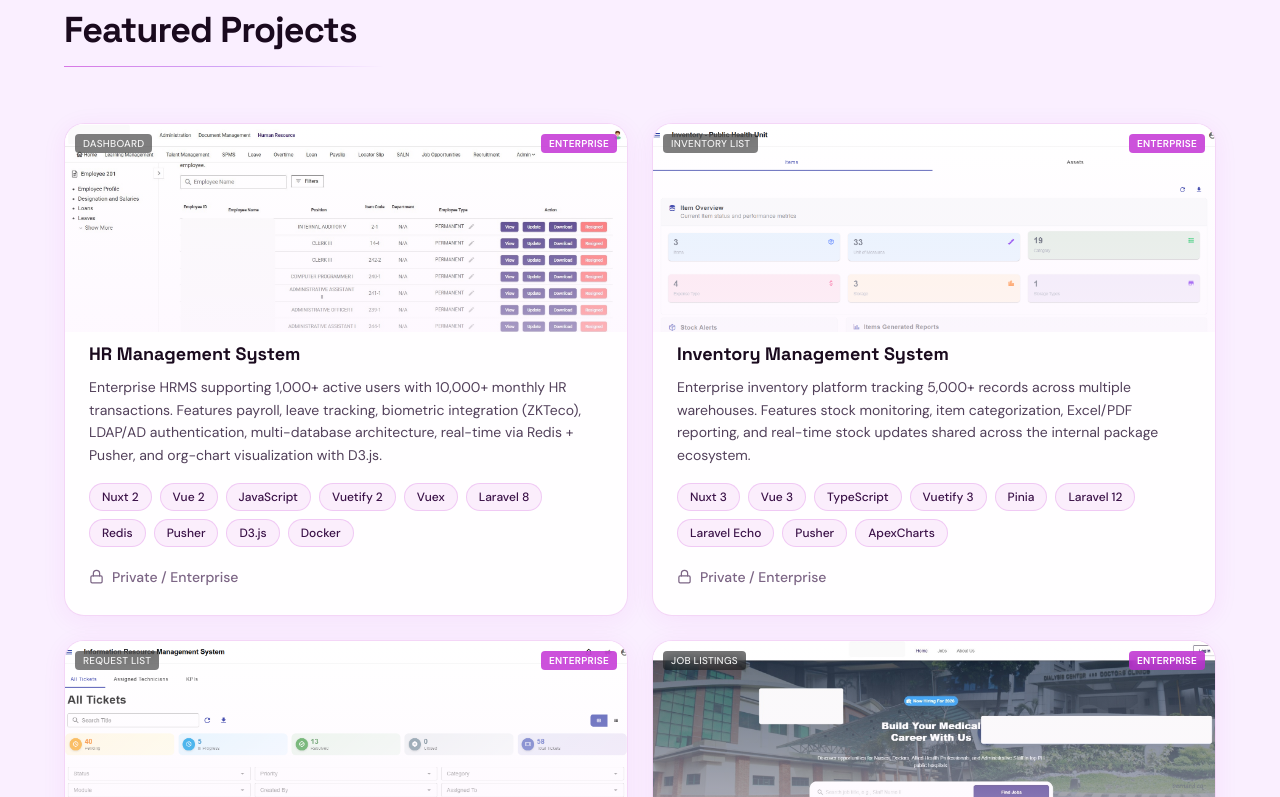
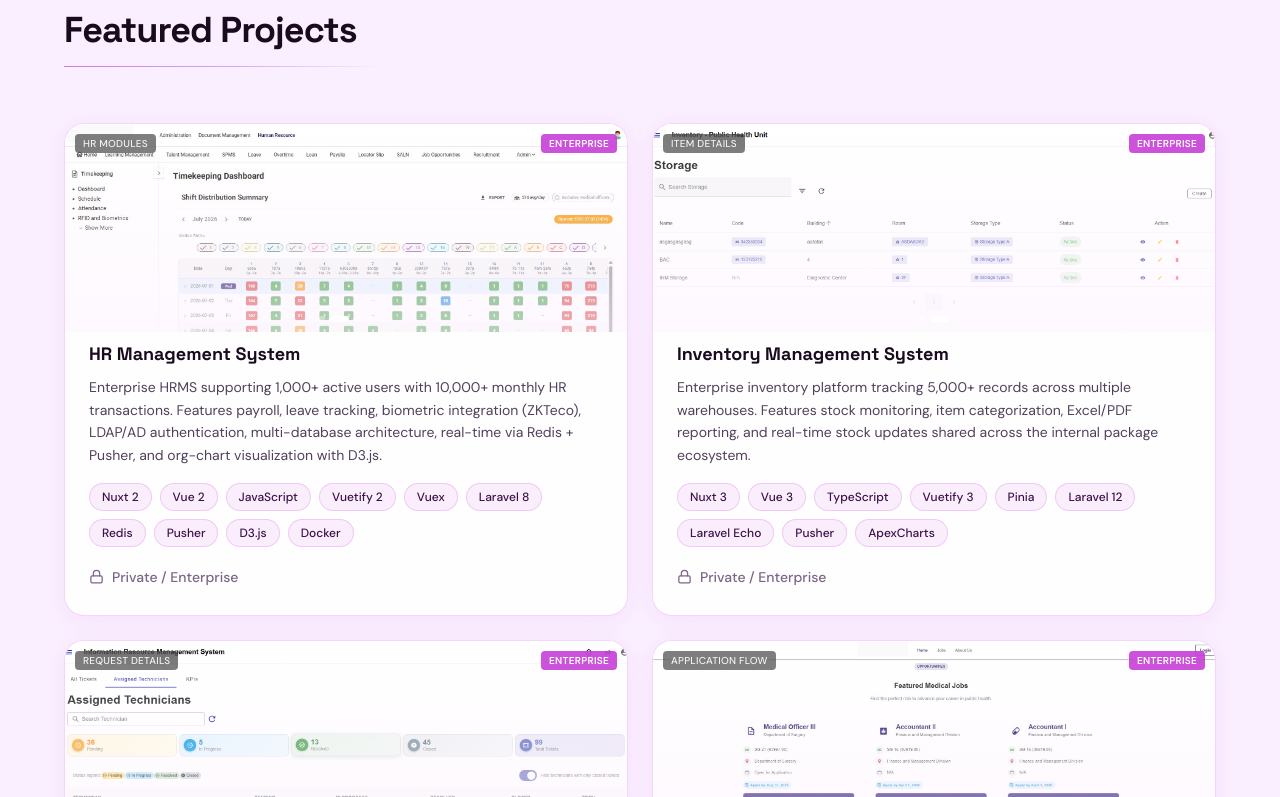
Before and after one commit to ilyzzaEvangelista/my-portfolio, a Vue app: page / in a window 1280 px wide. Shown: the part 3983-4780 px from the top of the page. Built offline with nearby package versions, Linux system fonts and the light colour scheme.

Commit message:
Add image carousel to project cards with auto-advance and dot navigation

```diff
--- a/src/components/Projects.vue
+++ b/src/components/Projects.vue
@@ -1,25 +1,36 @@
 <script setup lang="ts">
-import { ExternalLink, Lock } from '@lucide/vue'
-import lendingClient from '../assets/lending/LENDING-2.png'
-import lendingAdmin from '../assets/lending/LENDING-3.png'
-import dentalDashboard from '../assets/appointment/DENTAL-2.png'
-import dentalBooking from '../assets/appointment/DENTAL-3.png'
+import { ref, onMounted, onUnmounted } from 'vue'
+import { ExternalLink, Lock, ChevronLeft, ChevronRight } from '@lucide/vue'
+import SectionHeading from './SectionHeading.vue'
+
+import dental1 from '../assets/appointment/DENTAL-1.png'
+import dental2 from '../assets/appointment/DENTAL-2.png'
+import dental3 from '../assets/appointment/DENTAL-3.png'
+import dental4 from '../assets/appointment/DENTAL-4.png'
 import hr1 from '../assets/hr/1.jpg'
 import hr2 from '../assets/hr/2.jpg'
+import hr3 from '../assets/hr/3.jpg'
+import hr4 from '../assets/hr/4.jpg'
+import inventory1 from '../assets/inventory/1.png'
+import inventory2 from '../assets/inventory/2.png'
 import irms1 from '../assets/irms/image.png'
 import irms2 from '../assets/irms/image 2.png'
+import irms3 from '../assets/irms/image 3.png'
 import jobPortal1 from '../assets/job-portal/1.jpg'
 import jobPortal2 from '../assets/job-portal/2.jpg'
-import inventory1 from '../assets/inventory/1.png'
-import inventory2 from '../assets/inventory/2.png'
-import SectionHeading from './SectionHeading.vue'
+import jobPortal3 from '../assets/job-portal/3.jpg'
+import lending1 from '../assets/lending/LENDING-1.png'
+import lending2 from '../assets/lending/LENDING-2.png'
+import lending3 from '../assets/lending/LENDING-3.png'
 
 const projects = [
   {
-    image: hr1,
-    imageHover: hr2,
-    imageLabel: 'Dashboard',
-    imageHoverLabel: 'HR modules',
+    images: [
+      { src: hr1, label: 'Dashboard' },
+      { src: hr2, label: 'HR Modules' },
+      { src: hr3, label: 'Employee Records' },
+      { src: hr4, label: 'Reports' },
+    ],
     title: 'HR Management System',
     description:
       'Enterprise HRMS supporting 1,000+ active users with 10,000+ monthly HR transactions. Features payroll, leave tracking, biometric integration (ZKTeco), LDAP/AD authentication, multi-database architecture, real-time via Redis + Pusher, and org-chart visualization with D3.js.',
@@ -28,10 +39,10 @@ const projects = [
     badge: 'Enterprise',
   },
   {
-    image: inventory1,
-    imageHover: inventory2,
-    imageLabel: 'Inventory list',
-    imageHoverLabel: 'Item details',
+    images: [
+      { src: inventory1, label: 'Inventory List' },
+      { src: inventory2, label: 'Item Details' },
+    ],
     title: 'Inventory Management System',
     description:
       'Enterprise inventory platform tracking 5,000+ records across multiple warehouses. Features stock monitoring, item categorization, Excel/PDF reporting, and real-time stock updates shared across the internal package ecosystem.',
@@ -40,11 +51,12 @@ const projects = [
     badge: 'Enterprise',
   },
   {
-    image: irms1,
-    imageHover: irms2,
-    imageLabel: 'Request list',
-    imageHoverLabel: 'Request details',
-    title: 'Information Resource Management System',
+    images: [
+      { src: irms1, label: 'Request List' },
+      { src: irms2, label: 'Request Details' },
+      { src: irms3, label: 'Dashboard' },
+    ],
+    title: 'IT Resource Management System',
     description:
       'Enterprise IRMS handling 3,000+ IT service requests. Features ticket management, inventory tracking, real-time updates via Laravel Echo + Pusher, Excel/PDF exports, drag-and-drop workflows, and custom internal packages for Inventory and Issue management.',
     tags: ['Nuxt 3', 'Vue 3', 'TypeScript', 'Vuetify 3', 'Pinia', 'Laravel 12', 'Laravel Echo', 'Pusher', 'ApexCharts'],
@@ -52,10 +64,11 @@ const projects = [
     badge: 'Enterprise',
   },
   {
-    image: jobPortal1,
-    imageHover: jobPortal2,
-    imageLabel: 'Job listings',
-    imageHoverLabel: 'Application flow',
+    images: [
+      { src: jobPortal1, label: 'Job Listings' },
+      { src: jobPortal2, label: 'Application Flow' },
+      { src: jobPortal3, label: 'Dashboard' },
+    ],
     title: 'Job Portal',
     description:
       'Full-featured recruitment portal with job postings, applicant tracking, resume management, and onboarding workflows. Features real-time notifications via Laravel Reverb, OAuth2 authentication, payment integration with Xendit, and multi-language support.',
@@ -64,10 +77,11 @@ const projects = [
     badge: 'Enterprise',
   },
   {
-    image: lendingClient,
-    imageHover: lendingAdmin,
-    imageLabel: 'Customer portal',
-    imageHoverLabel: 'Admin dashboard',
+    images: [
+      { src: lending1, label: 'Landing Page' },
+      { src: lending2, label: 'Customer Portal' },
+      { src: lending3, label: 'Admin Dashboard' },
+    ],
     title: 'Lending System',
     description:
       'Full-stack loan application and repayment platform with customer and admin portals. Customers apply for loans with payslip upload, track amortization schedules, and submit payments.',
@@ -76,10 +90,12 @@ const projects = [
     badge: null,
   },
   {
-    image: dentalDashboard,
-    imageHover: dentalBooking,
-    imageLabel: 'Admin dashboard',
-    imageHoverLabel: 'Booking flow',
+    images: [
+      { src: dental1, label: 'Landing Page' },
+      { src: dental2, label: 'Admin Dashboard' },
+      { src: dental3, label: 'Booking Flow' },
+      { src: dental4, label: 'Appointments' },
+    ],
     title: 'Dental Clinic System',
     description:
       'Clinic appointment system with a public booking website and admin dashboard. Patients browse services and request appointments; admins manage schedules and audit logs.',
@@ -88,6 +104,38 @@ const projects = [
     badge: null,
   },
 ]
+
+const indices = ref<number[]>(projects.map(() => 0))
+const timers = ref<ReturnType<typeof setInterval>[]>([])
+
+function prev(i: number) {
+  indices.value[i] = (indices.value[i] - 1 + projects[i].images.length) % projects[i].images.length
+  resetTimer(i)
+}
+
+function next(i: number) {
+  indices.value[i] = (indices.value[i] + 1) % projects[i].images.length
+  resetTimer(i)
+}
+
+function goTo(i: number, dot: number) {
+  indices.value[i] = dot
+  resetTimer(i)
+}
+
+function startTimer(i: number) {
+  timers.value[i] = setInterval(() => {
+    indices.value[i] = (indices.value[i] + 1) % projects[i].images.length
+  }, 3500)
+}
+
+function resetTimer(i: number) {
+  clearInterval(timers.value[i])
+  startTimer(i)
+}
+
+onMounted(() => projects.forEach((_, i) => startTimer(i)))
+onUnmounted(() => timers.value.forEach(t => clearInterval(t)))
 </script>
 
 <template>
@@ -97,31 +145,27 @@ const projects = [
 
       <div class="grid md:grid-cols-2 gap-6">
         <article
-          v-for="project in projects"
+          v-for="(project, i) in projects"
           :key="project.title"
           class="glass-card overflow-hidden group hover:-translate-y-1"
         >
+          <!-- Carousel -->
           <div class="h-52 relative overflow-hidden bg-[var(--color-surface)]">
-            <img
-              :src="project.image"
-              :alt="`${project.title} — ${project.imageLabel}`"
-              class="project-screenshot transition-opacity duration-300 group-hover:opacity-0"
-            />
-            <img
-              :src="project.imageHover"
-              :alt="`${project.title} — ${project.imageHoverLabel}`"
-              class="project-screenshot absolute inset-0 opacity-0 transition-opacity duration-300 group-hover:opacity-100"
-            />
-            <span
-              class="absolute top-2.5 left-2.5 z-10 px-2 py-0.5 rounded text-[10px] font-medium tracking-wide uppercase bg-black/50 text-white/90 backdrop-blur-sm transition-opacity duration-300 group-hover:opacity-0"
-            >
-              {{ project.imageLabel }}
+            <!-- Slides -->
+            <template v-for="(img, j) in project.images" :key="j">
+              <img
+                :src="img.src"
+                :alt="`${project.title} — ${img.label}`"
+                class="project-screenshot absolute inset-0 transition-opacity duration-500"
+                :class="indices[i] === j ? 'opacity-100' : 'opacity-0'"
+              />
+            </template>
+
+            <!-- Slide label -->
+            <span class="absolute top-2.5 left-2.5 z-10 px-2 py-0.5 rounded text-[10px] font-medium tracking-wide uppercase bg-black/50 text-white/90 backdrop-blur-sm">
+              {{ project.images[indices[i]].label }}
             </span>
-            <span
-              class="absolute top-2.5 left-2.5 z-10 px-2 py-0.5 rounded text-[10px] font-medium tracking-wide uppercase bg-black/50 text-white/90 backdrop-blur-sm opacity-0 transition-opacity duration-300 group-hover:opacity-100"
-            >
-              {{ project.imageHoverLabel }}
-            </span>
+
             <!-- Enterprise badge -->
             <span
               v-if="project.badge"
@@ -129,9 +173,44 @@ const projects = [
             >
               {{ project.badge }}
             </span>
+
+            <!-- Prev / Next arrows (visible on hover) -->
+            <button
+              v-if="project.images.length > 1"
+              class="carousel-arrow left-2 opacity-0 group-hover:opacity-100"
+              aria-label="Previous"
+              @click.stop="prev(i)"
+            >
+              <ChevronLeft :size="16" />
+            </button>
+            <button
+              v-if="project.images.length > 1"
+              class="carousel-arrow right-2 opacity-0 group-hover:opacity-100"
+              aria-label="Next"
+              @click.stop="next(i)"
+            >
+              <ChevronRight :size="16" />
+            </button>
+
+            <!-- Dot indicators -->
+            <div
+              v-if="project.images.length > 1"
+              class="absolute bottom-2.5 left-1/2 -translate-x-1/2 z-10 flex items-center gap-1.5"
+            >
+              <button
+                v-for="(_, j) in project.images"
+                :key="j"
+                class="dot"
+                :class="indices[i] === j ? 'dot-active' : 'dot-inactive'"
+                :aria-label="`Go to slide ${j + 1}`"
+                @click.stop="goTo(i, j)"
+              />
+            </div>
+
             <div class="absolute inset-0 project-card-fade opacity-60 pointer-events-none" />
           </div>
 
+          <!-- Content -->
           <div class="p-6 -mt-4 relative">
             <h3 class="font-display text-lg font-bold text-heading mb-2">{{ project.title }}</h3>
             <p class="text-sm text-body mb-4 leading-relaxed">{{ project.description }}</p>
@@ -161,3 +240,54 @@ const projects = [
     </div>
   </section>
 </template>
+
+<style scoped>
+.carousel-arrow {
+  position: absolute;
+  top: 50%;
+  transform: translateY(-50%);
+  z-index: 10;
+  display: flex;
+  align-items: center;
+  justify-content: center;
+  width: 1.75rem;
+  height: 1.75rem;
+  border-radius: 9999px;
+  background: rgba(0, 0, 0, 0.55);
+  color: white;
+  backdrop-filter: blur(4px);
+  border: 1px solid rgba(255, 255, 255, 0.15);
+  cursor: pointer;
+  transition: opacity 0.2s, background 0.2s, transform 0.2s;
+}
+
+.carousel-arrow:hover {
+  background: rgba(0, 0, 0, 0.78);
+  transform: translateY(-50%) scale(1.1);
+}
+
+.dot {
+  width: 6px;
+  height: 6px;
+  border-radius: 9999px;
+  border: none;
+  cursor: pointer;
+  transition: width 0.25s, background 0.25s, opacity 0.25s;
+  padding: 0;
+}
+
+.dot-active {
+  width: 18px;
+  background: white;
+  opacity: 1;
+}
+
+.dot-inactive {
+  background: rgba(255, 255, 255, 0.5);
+  opacity: 0.7;
+}
+
+.dot-inactive:hover {
+  opacity: 1;
+}
+</style>
```
